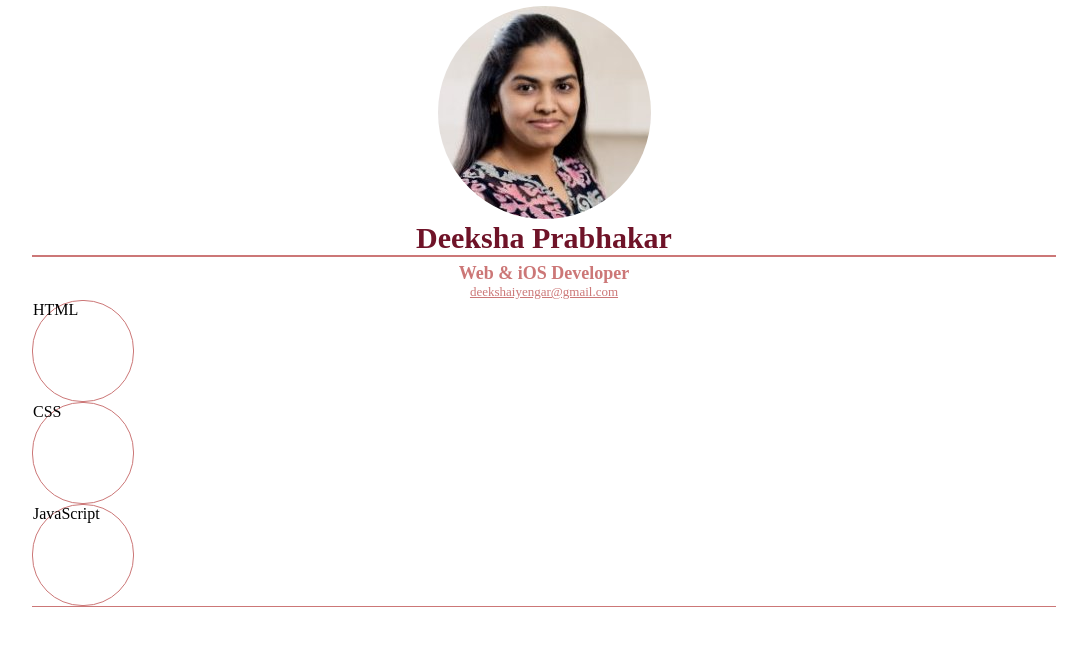
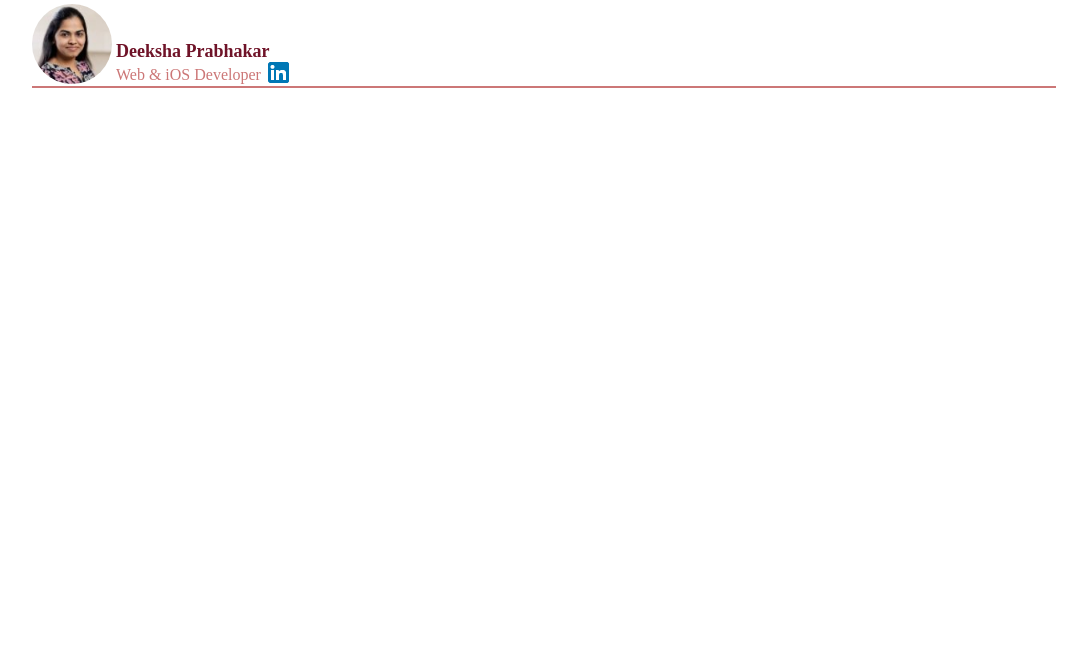
Before and after one commit to DeekshaPrabhakar/DeekshaPrabhakar.github.io, a plain HTML site: page index.html in a window 1280 px wide. Shown: the whole page, without its empty margins (96-1183 px from the left). Drawn offline with Linux system fonts and the light colour scheme.

Commit message:
LinkedIn logo and cleanup

```diff
--- a/index.html
+++ b/index.html
@@ -6,16 +6,12 @@
 	<style type="text/css">
 	* { margin: 0px ;padding: 0px;}
 	#pgHeaderBar ,#pgNav , #pgContent { width: 80%; margin: 0 auto;}
-	#nameDiv { padding: 6px 0 0; text-align: center; }
-	#nameDiv img { border-radius: 120px;}
-	#nameDiv h1 { border-bottom: 2px solid #cc7777; font-size: 30px; margin-bottom: 6px; margin-top: 2px; color: #6f1328 }
-	#nameDiv h3 { font-size: 18px; color: #cc7777;  }
-	#nameDiv a { color: #cc7777; font-size: 13px; }
-	.skillsDiv h2 { font-size: 20px; font-weight: normal; color: #6f1328; }
-	.skillsDiv ul { list-style: outside none none; }
-	.skillsDiv ul li { border: 1px solid #cc7777; width: 100px; height: 100px; border-radius: 50px; }
-	.skillsDiv ul li a { color: #6F1328; }
-	.skillsDiv { border-bottom: 1px solid #cc7777;  }
+	#pgHeaderBar { text-align: left; padding-bottom: 2px; border-bottom: 2px solid #cc7777;}
+	#pgHeaderBar img.dp { display: inline-block; width: 80px; height: 80px; border-radius: 120px; margin: 4px 0 0; vertical-align: bottom;}
+	#nameDiv { display: inline-block; }
+	#nameDiv h3 { font-size: 18px; color: #6f1328;  }
+	#nameDiv p { color: #cc7777; font-size: 16px; }
+	#nameDiv img.linkedinLogo { vertical-align: text-bottom; border-radius: 2px; margin-left: 3px; }
 	</style>
 	<script type="text/javascript" src="js/jquery-1.11.2.min.js"></script>
 	<script type="text/javascript" src="js/jquery-ui.js"></script>
@@ -29,21 +25,14 @@
 <body>
 	<div id="home">
 		<header id="pgHeaderBar">
+			<img class="dp" src="images/dpSmall.jpg" alt="Display Picture" />
 			<div id="nameDiv">
-				<img src="images/dp200.jpg" alt="Display Picture"/>
-				<h1>Deeksha Prabhakar</h1>
-				<h3>Web &amp; iOS Developer</h3>
-				<a href="mailto:deekshaiyengar@gmail.com">deekshaiyengar@gmail.com</a>
+				<h3>Deeksha Prabhakar</h3>
+				<p>Web &amp; iOS Developer <a href="https://www.linkedin.com/in/deekshaprabhakar" target="_blank"><img class="linkedinLogo" src="images/linkedInLogo30.png"></a></p>
 			</div>
 		</header>
 		<div id="pgContent">
-			<div class="skillsDiv">
-<ul>
-<li>HTML</li>
-<li>CSS</li>
-<li>JavaScript</li>
-</ul>
-			</div>
+
 		</div>
 	</body>
 	</html>
```
Also changed, not shown: images/dp.jpg (deleted), images/dp200.jpg (deleted), images/linkedInLogo30.png (added).
